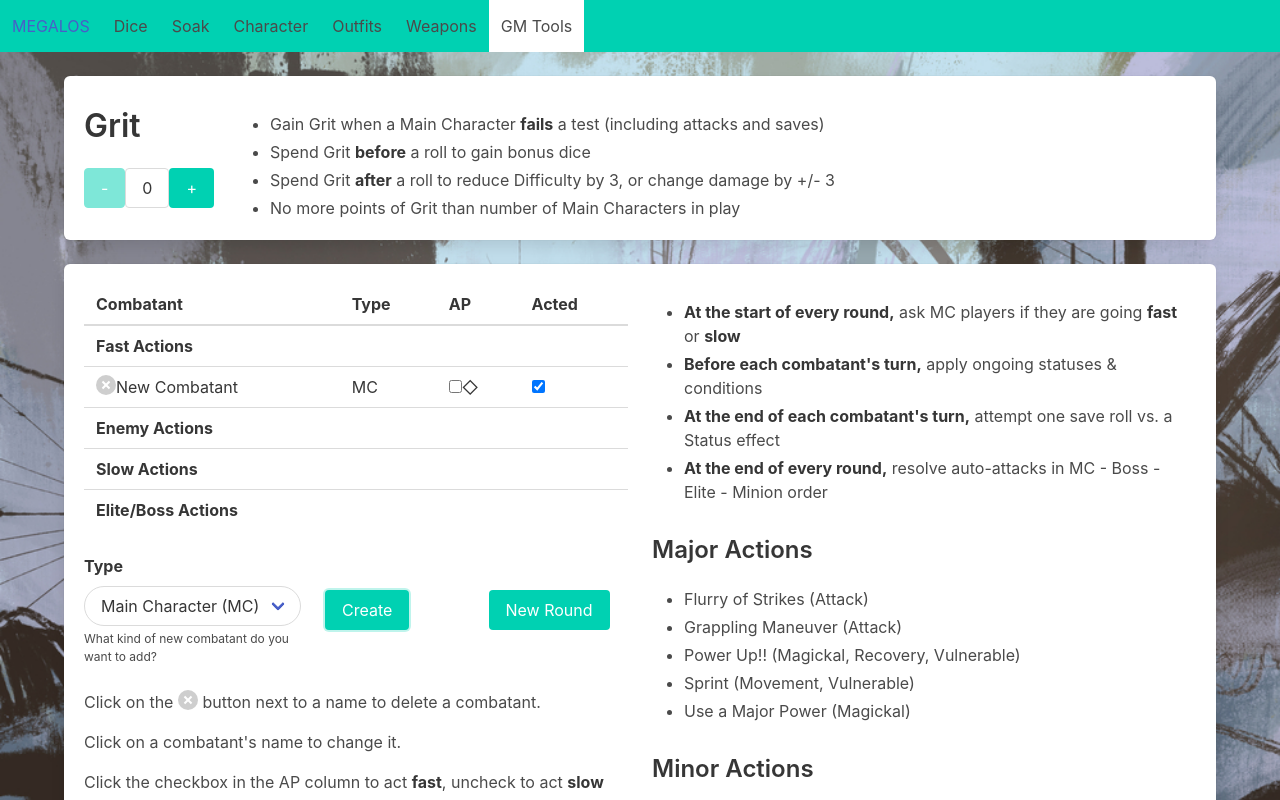
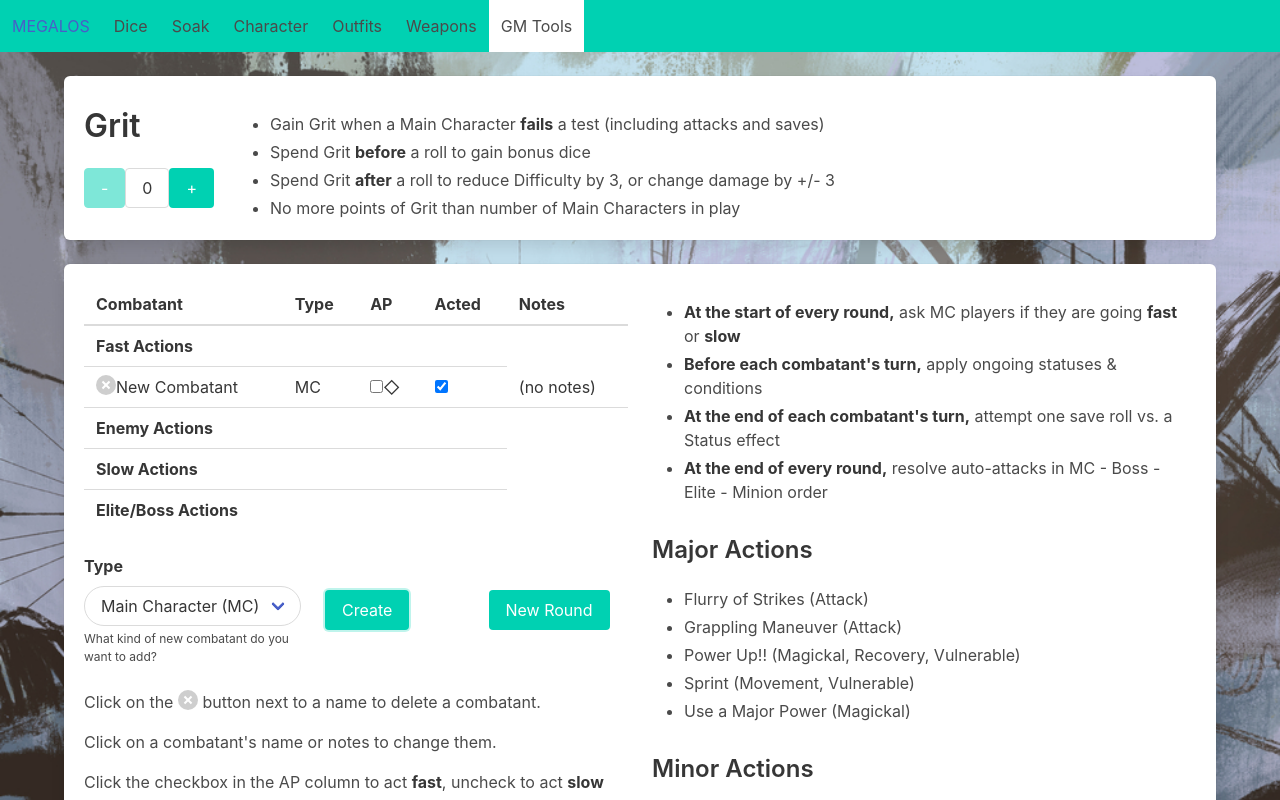
Before and after one commit to astralfrontier/megalos, a React (Vite) app: page /gm in a window 1280 px wide. Both pictures are taken after a click on the button "Create". Shown: the top 800 px of the page. Built offline with nearby package versions, Linux system fonts and the light colour scheme; the HTML template or start-up script is replaced by a standard one.

Commit message:
Add Notes to the initiative table

```diff
--- a/src/GmPage.tsx
+++ b/src/GmPage.tsx
@@ -1,4 +1,18 @@
-import { always, append, assoc, assocPath, dropLast, filter, flatten, join, map, remove, repeat, uniq } from 'ramda'
+import {
+  always,
+  append,
+  assoc,
+  assocPath,
+  dropLast,
+  filter,
+  flatten,
+  isEmpty,
+  join,
+  map,
+  remove,
+  repeat,
+  uniq,
+} from 'ramda'
 import React, { useEffect, useState } from 'react'
 
 import GenericInput from './GenericInput'
@@ -17,7 +31,7 @@ interface Combatant {
   fast: boolean
   ap: number
   acted: boolean
-  conditions: string[]
+  notes: string
 }
 
 interface InitiativePartitionProps {
@@ -102,7 +116,7 @@ function InitiativePartition(props: InitiativePartitionProps) {
             <span
               onClick={() => {
                 const newName = prompt('New combatant name', combatant.name)
-                if (newName) {
+                if (!isEmpty(newName)) {
                   updateCombatant(idx, cidx, 'name', newName)
                 }
               }}
@@ -130,6 +144,18 @@ function InitiativePartition(props: InitiativePartitionProps) {
                 updateCombatant(idx, cidx, 'acted', event.currentTarget.checked)
               }
             />
+          </td>
+          <td>
+            <span
+              onClick={() => {
+                const newNotes = prompt('New notes', combatant.notes)
+                if (newNotes != null) {
+                  updateCombatant(idx, cidx, 'notes', newNotes)
+                }
+              }}
+            >
+              {combatant.notes || '(no notes)'}
+            </span>
           </td>
         </tr>
       ))}
@@ -179,7 +205,7 @@ function GmPage() {
       fast: false,
       acted: true,
       ap: 0,
-      conditions: [],
+      notes: '',
     }
     const newPartition = append(newCombatant, initiativeOrder[partition])
     setInitiativeOrder(assocPath([partition], newPartition, initiativeOrder))
@@ -240,6 +266,7 @@ function GmPage() {
                   <th>Type</th>
                   <th>AP</th>
                   <th>Acted</th>
+                  <th>Notes</th>
                 </tr>
               </thead>
               <tbody>
@@ -294,10 +321,16 @@ function GmPage() {
                 </button>
               </div>
             </div>
-            <div className='content'>
-              <p>Click on the <button className='delete'></button> button next to a name to delete a combatant.</p>
-              <p>Click on a combatant's name to change it.</p>
-              <p>Click the checkbox in the AP column to act <strong>fast</strong>, uncheck to act <strong>slow</strong></p>
+            <div className="content">
+              <p>
+                Click on the <button className="delete"></button> button next to
+                a name to delete a combatant.
+              </p>
+              <p>Click on a combatant's name or notes to change them.</p>
+              <p>
+                Click the checkbox in the AP column to act <strong>fast</strong>
+                , uncheck to act <strong>slow</strong>
+              </p>
               <p>Click the checkbox in Acted once a combatant has acted</p>
             </div>
           </div>
```
